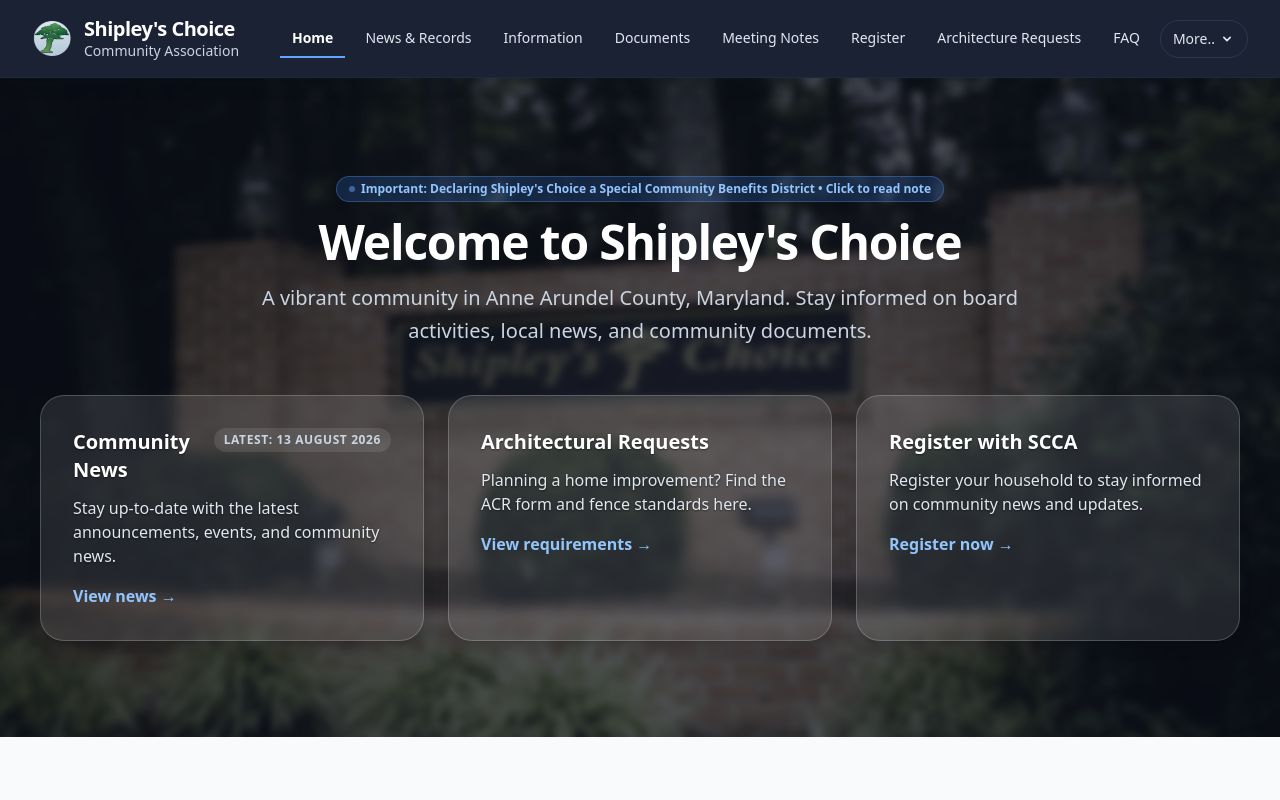
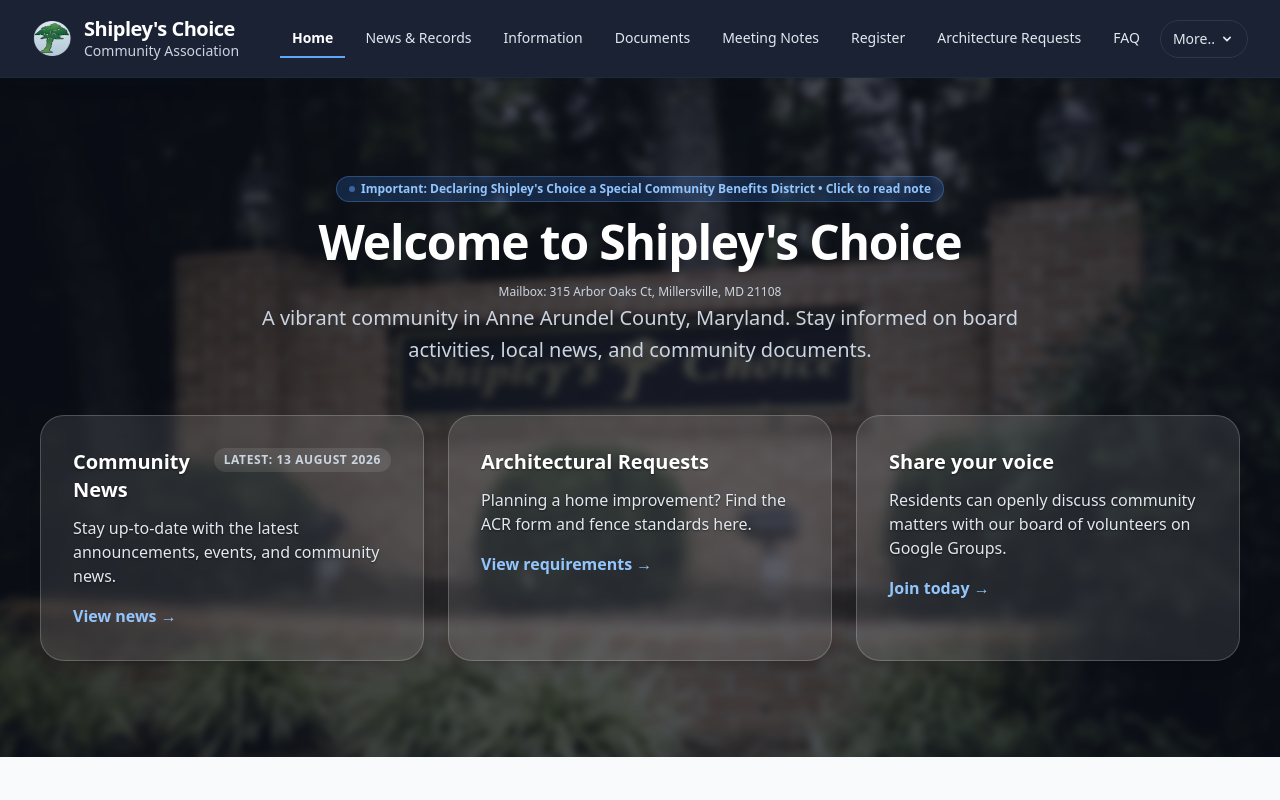
Before and after one commit to tschulmeister/scca-website, a SvelteKit app: page / in a window 1280 px wide. Shown: the top 800 px of the page. Built offline with nearby package versions, Linux system fonts and the light colour scheme.

Commit message:
add google group to main page

```diff
--- a/src/routes/+page.svelte
+++ b/src/routes/+page.svelte
@@ -59,6 +59,9 @@
     <h1 class="text-5xl font-extrabold tracking-tight mb-4">
       Welcome to Shipley's Choice
     </h1>
+    <p class="text-xs text-slate-300 leading-relaxed">
+      Mailbox: 315 Arbor Oaks Ct, Millersville, MD 21108
+    </p>
     <p class="text-xl text-slate-300 leading-relaxed">
       A vibrant community in Anne Arundel County, Maryland. Stay informed on
       board activities, local news, and community documents.
@@ -68,13 +71,17 @@
     <article
       class="rounded-3xl bg-white/10 p-8 shadow-lg border border-white/20 backdrop-blur-sm"
     >
-      <div class="flex flex-col-reverse items-start gap-4 sm:flex-row sm:justify-between sm:items-start mb-3">
+      <div
+        class="flex flex-col-reverse items-start gap-4 sm:flex-row sm:justify-between sm:items-start mb-3"
+      >
         <h3
           class="text-xl font-semibold text-white [text-shadow:0_1px_2px_rgb(0_0_0_/_0.5)]"
         >
           Community News
         </h3>
-        <div class="text-xs font-semibold uppercase tracking-wider text-slate-300 bg-white/10 px-2.5 py-1 rounded-full whitespace-nowrap sm:shrink-0">
+        <div
+          class="text-xs font-semibold uppercase tracking-wider text-slate-300 bg-white/10 px-2.5 py-1 rounded-full whitespace-nowrap sm:shrink-0"
+        >
           Latest: {latestNews.date}
         </div>
       </div>
@@ -113,15 +120,16 @@
       <h3
         class="text-xl font-semibold text-white mb-3 [text-shadow:0_1px_2px_rgb(0_0_0_/_0.5)]"
       >
-        Register with SCCA
+        Share your voice
       </h3>
       <p class="text-slate-200 mb-4 [text-shadow:0_1px_2px_rgb(0_0_0_/_0.5)]">
-        Register your household to stay informed on community news and updates.
+        Residents can openly discuss community matters with our board of
+        volunteers on Google Groups.
       </p>
       <a
-        href="/register"
+        href="https://groups.google.com/u/1/g/shipleys-choice-community-association"
         class="inline-flex items-center gap-2 font-semibold text-blue-300 hover:text-blue-200"
-        >Register now →</a
+        >Join today →</a
       >
     </article>
   </div>
```
